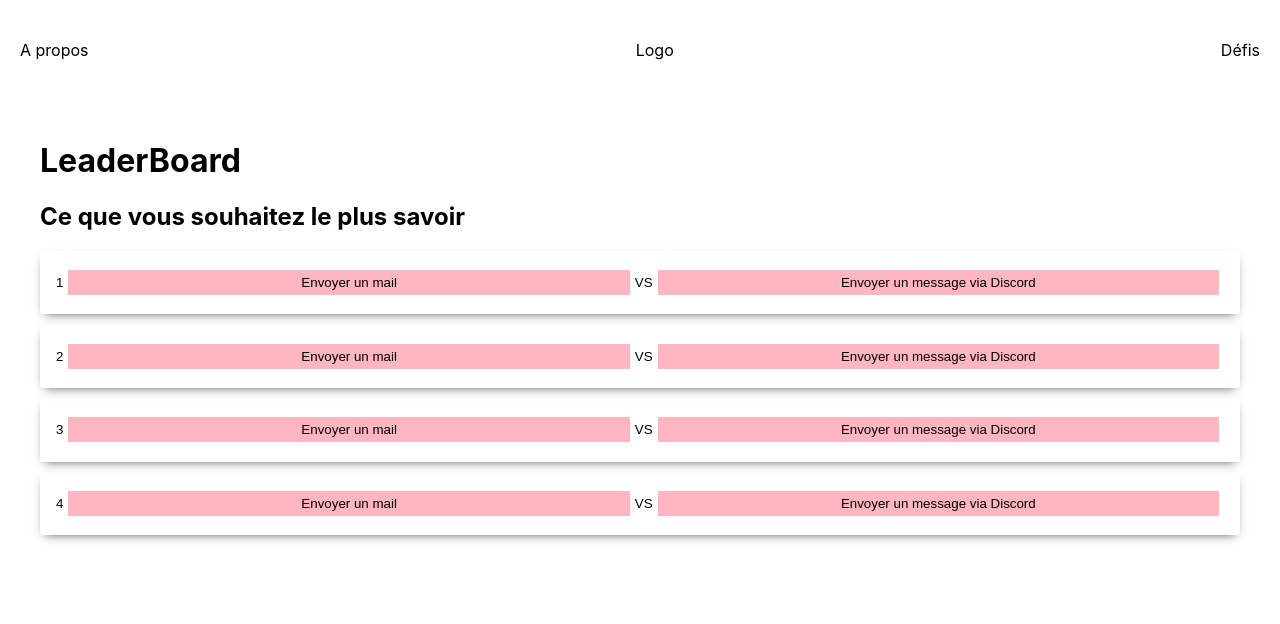
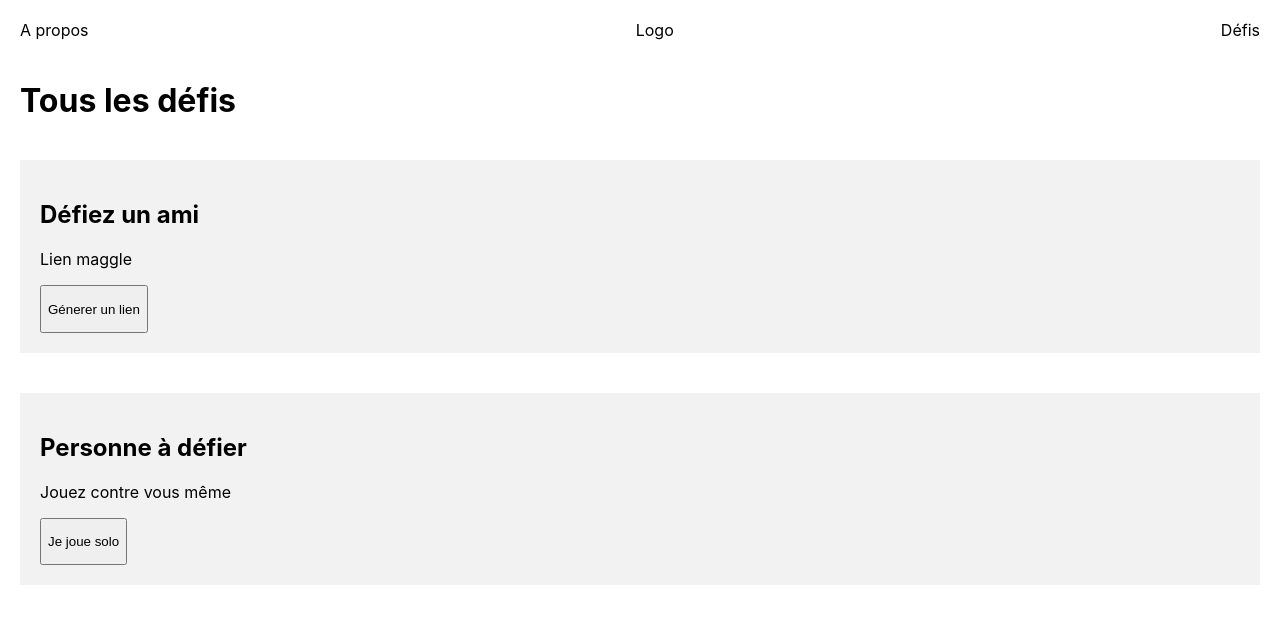
Before and after one commit to alexandre-mace/hackaton-022020, a React (Create React App) app: page / in a window 1280 px wide. Shown: the top 624 px of the page. Built offline with nearby package versions, Linux system fonts and the light colour scheme.

Commit message:
challenge first step

```diff
--- a/src/App.css
+++ b/src/App.css
@@ -17,9 +17,7 @@
   padding-top: 50px;
 }
 .app-container {
-  padding: 20px;
-  padding-top: 100px;
-  height: 100vh;
+  padding-top: 60px;
 }
 .mb-3 {
   margin-bottom: 20px;
@@ -58,7 +56,6 @@
   left: 0;
   display: flex;
   justify-content: space-between;
-  height: 100px;
   padding: 20px;
   align-items: center;
 }
--- a/src/App.js
+++ b/src/App.js
@@ -4,9 +4,11 @@ import data from "./data/data.json";
 import Navigation from "./components/Navigation";
 import SearchPage from "./page/SearchPage";
 import LeaderBoard from './page/LeaderBoard';
+import Challenge from './page/Challenge'
+
 
 function App() {
-    const [currentPage, setCurrentPage] = useState(1);
+    const [currentPage, setCurrentPage] = useState(2);
     const [firstOption, setFirstOption] = useState(null);
     const [firstOptionSelection, setFirstOptionSelection] = useState(false);
     const [secondOptionSelection, setSecondOptionSelection] = useState(false);
@@ -30,7 +32,10 @@ function App() {
               />
             }
             {currentPage === 1 &&
-            <LeaderBoard />
+              <LeaderBoard />
+            }
+            {currentPage === 2 &&
+              <Challenge />
             }
             <Navigation
                 setCurrentPage={setCurrentPage}
--- /dev/null
+++ b/src/assets/styles/challenge.css
@@ -0,0 +1,9 @@
+.challenge {
+  padding: 0 20px;
+}
+
+.challenge__section {
+  padding: 20px;
+  background-color: rgba(0,0,0, 0.05);
+  margin: 40px 0
+}
--- /dev/null
+++ b/src/page/Challenge.js
@@ -0,0 +1,26 @@
+import React from 'react'
+import '../assets/styles/challenge.css'
+
+const Challenge = () => {
+  return (
+    <div className='challenge'>
+      <h1>Tous les défis</h1>
+      <div className='challenge__section'>
+        <h2>Défiez un ami</h2>
+        <p>Lien maggle</p>
+        <button>
+          <p>Génerer un lien</p>
+        </button>
+      </div>
+      <div className='challenge__section'>
+        <h2>Personne à défier</h2>
+        <p>Jouez contre vous même</p>
+        <button>
+          <p>Je joue solo</p>
+        </button>
+      </div>
+    </div>
+  )
+}
+
+export default Challenge
```
